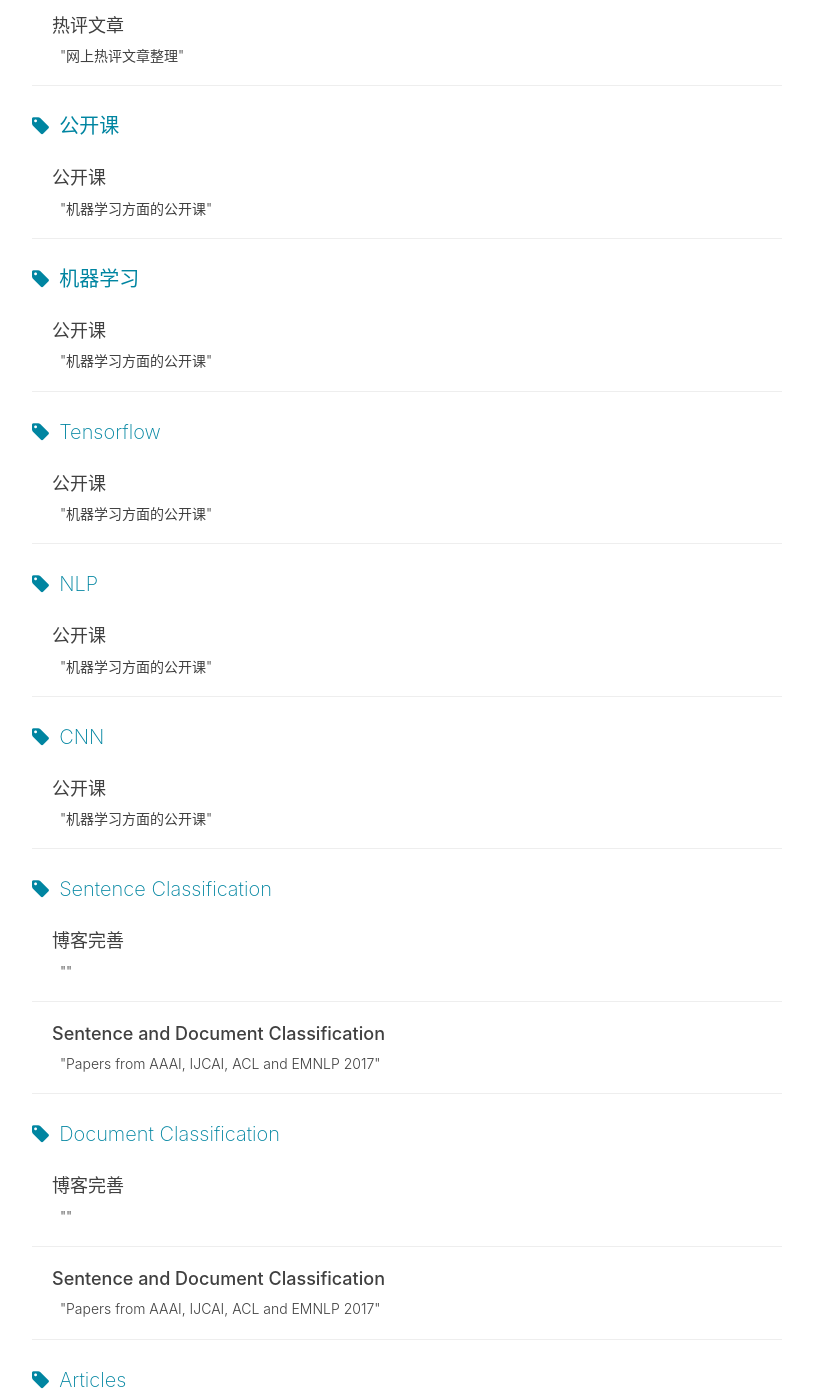
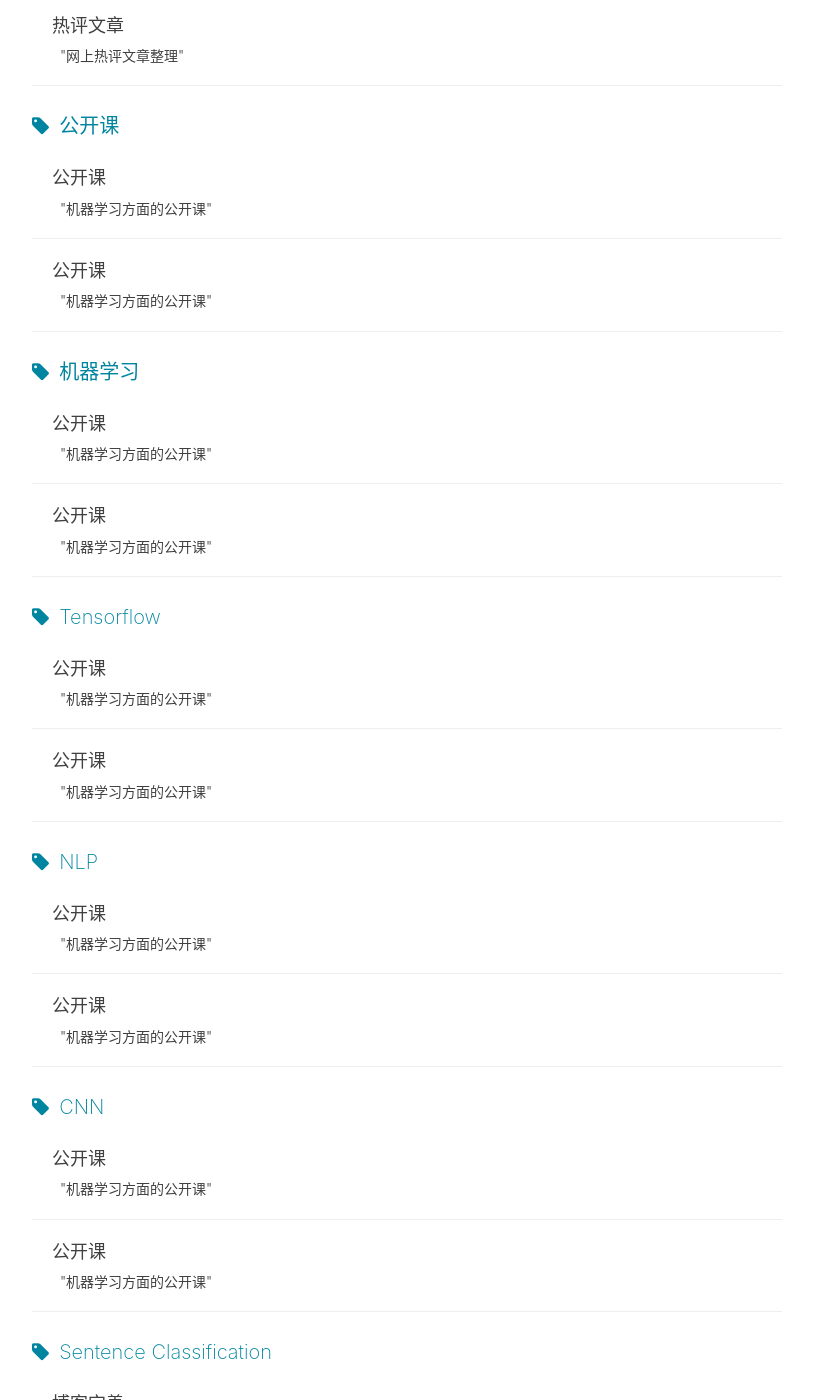
Before and after one commit to procjx/procjx.github.io.old, a Jekyll site: the page built from tags.html, in a window 1280 px wide and 1400 px high, scrolled down 1239 px. Shown: the whole window, without its empty margins (233-1046 px from the left). Built offline with Jekyll 4.4.1, drawn with Linux system fonts in a browser that asks for light colours; nearby versions of some CDN libraries; comment, search, counter and statistics services are not loaded.

Commit message:
Update 2019-11-1-paper.md

```diff
--- a/_posts/2019-11-1-paper.md
+++ b/_posts/2019-11-1-paper.md
@@ -1,3 +1,20 @@
+---
+layout:     post
+title:      "公开课"
+subtitle:   "机器学习方面的公开课"
+date:       2017-11-26 23:00:00
+author:     "Procjx"
+header-img: "img/blog/machine-learning.jpg"
+catalog: hello true
+tags:
+    - 公开课
+    - 机器学习
+    - Tensorflow
+    - NLP
+    - CNN
+
+---
+
 **Cross-Lingual BERT Transformation for Zero-Shot Dependency Parsing**. Yuxuan Wang, Wanxiang Che, Jiang Guo, Yijia Liu, Ting Liu. EMNLP 2019 [\[PDF\]](https://arxiv.org/abs/1909.06775)（短文）
 
 # 动机
```
